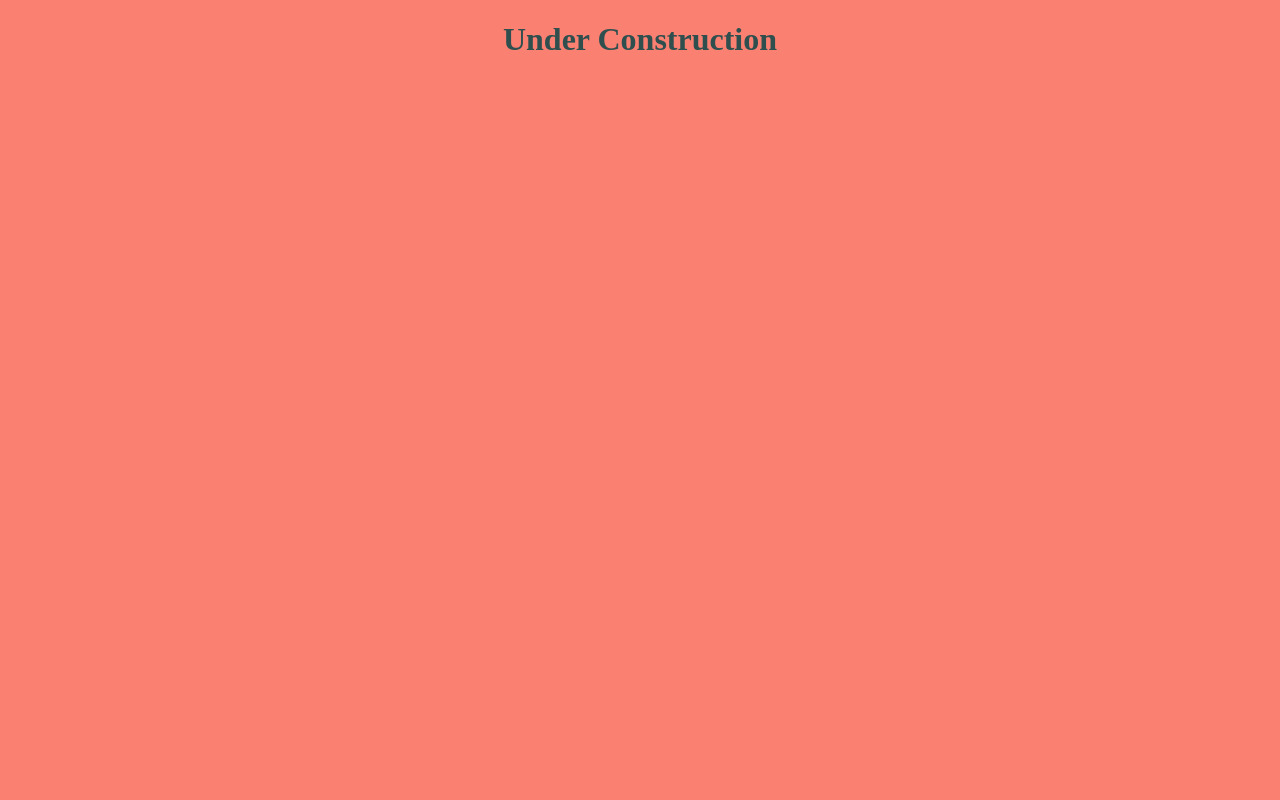
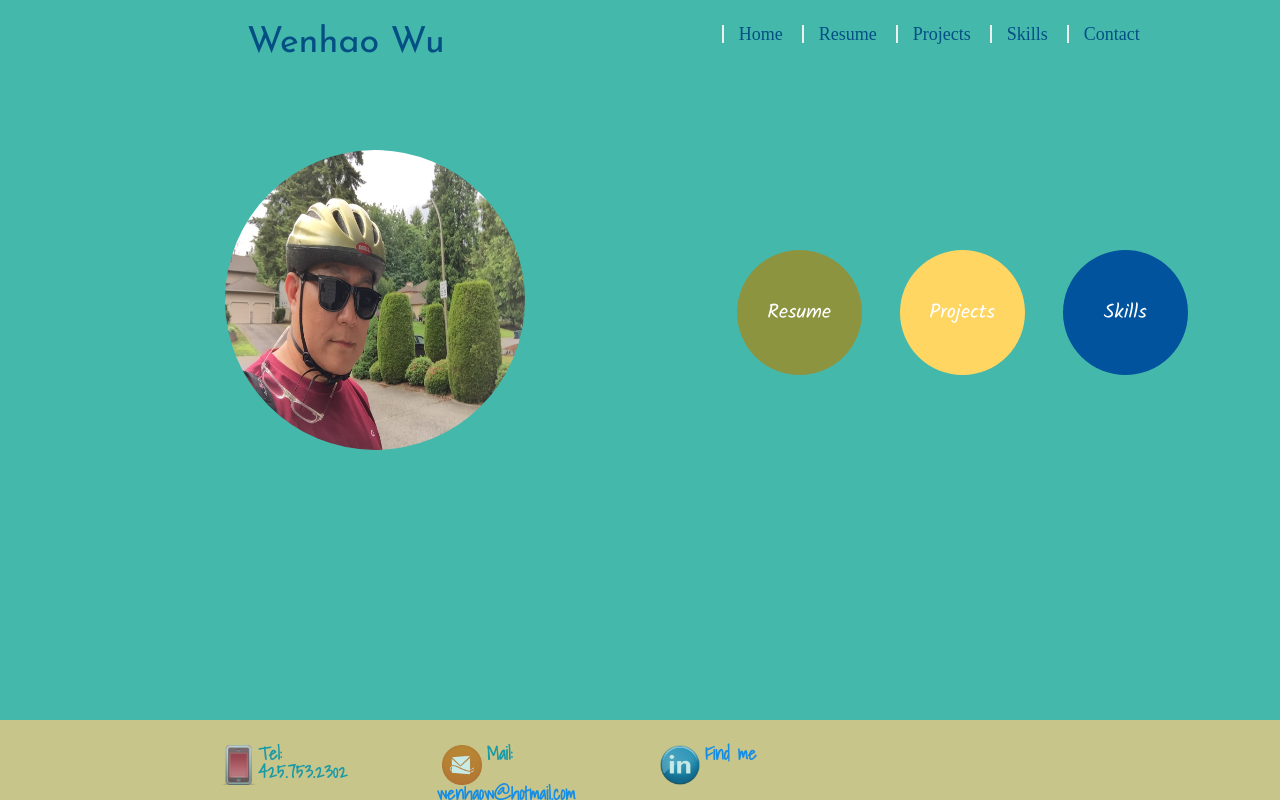
Before and after one commit to wenhaowu27/wenhaowu27.github.io, a plain HTML site: page index.html in a window 1280 px wide. Drawn offline with nearby package versions, Linux system fonts and the light colour scheme; a web font is replaced by a local one.

Commit message:
2nd tried to push

```diff
--- /dev/null
+++ b/assets/css/color.css
@@ -0,0 +1,19 @@
+#bannerColor{
+    padding:10px;
+    background:#F2D16B;
+}
+
+#color1{
+    padding:10px;
+    background:#6BBCF2;
+}
+
+#color2{
+    padding:10px;
+    background:#D16BF2;
+}
+
+#color3{
+    padding:10px;
+    background:#6BF2D0;
+}
--- /dev/null
+++ b/assets/css/fonts.css
@@ -0,0 +1,22 @@
+#titleFont{
+    font-family: 'Josefin Sans', sans-serif;
+    font-size: 36px;
+    color:#034F84;
+    margin: 0 20%;
+}
+
+.form_font{
+    font-family: 'Gayathri', sans-serif;
+    font-size: 24px;
+    font-weight: bold;
+    color:#034F84;
+}
+
+.infoFooter{
+    font-family: 'Shadows Into Light', cursive;
+}
+
+.skillFont{
+    font-family: 'Kalam', cursive;
+    font-size:20px;
+}
--- /dev/null
+++ b/assets/css/reset.css
@@ -0,0 +1,142 @@
+/* http://meyerweb.com/eric/tools/css/reset/
+   v2.0 | 20110126
+   License: none (public domain)
+*/
+
+html,
+body,
+div,
+span,
+applet,
+object,
+iframe,
+h1,
+h2,
+h3,
+h4,
+h5,
+h6,
+p,
+blockquote,
+pre,
+a,
+abbr,
+acronym,
+address,
+big,
+cite,
+code,
+del,
+dfn,
+em,
+img,
+ins,
+kbd,
+q,
+s,
+samp,
+small,
+strike,
+strong,
+sub,
+sup,
+tt,
+var,
+b,
+u,
+i,
+center,
+dl,
+dt,
+dd,
+ol,
+ul,
+li,
+fieldset,
+form,
+label,
+legend,
+table,
+caption,
+tbody,
+tfoot,
+thead,
+tr,
+th,
+td,
+article,
+aside,
+canvas,
+details,
+embed,
+figure,
+figcaption,
+footer,
+header,
+hgroup,
+menu,
+nav,
+output,
+ruby,
+section,
+summary,
+time,
+mark,
+audio,
+video {
+
+  /* Positioning */
+  margin: 0;
+  vertical-align: baseline;
+
+  /* Box-model */
+  padding: 0;
+
+  /* Typography */
+  font-size: 100%;
+  font: inherit;
+
+  /* Visual */
+  border: 0;
+
+}
+
+/* HTML5 display-role reset for older browsers */
+article,
+aside,
+details,
+figcaption,
+figure,
+footer,
+header,
+hgroup,
+menu,
+nav,
+section { display: block; }
+
+body { line-height: 1; }
+
+ol,
+ul { list-style: none; }
+
+blockquote,
+q { quotes: none; }
+
+blockquote:before,
+blockquote:after,
+q:before,
+q:after {
+
+  /* Misc */
+  content: '';
+  content: none;
+
+}
+
+table {
+
+  /* Visual */
+  border-collapse: collapse;
+  border-spacing: 0;
+
+}
--- /dev/null
+++ b/assets/css/style.css
@@ -0,0 +1,178 @@
+body{
+    font-family: Verdana, Geneva, Tahoma, sans-serif;
+    background: #45B8AC;
+    /* background-image: url("../images/engineering_background.jpg"); */
+    /* opacity:0.5; */
+}
+
+
+.header{
+  position: fixed;
+  height: 80px;
+  left: 0;
+  top:0;
+  width: 100%;
+  font-weight: strong;
+  /* background: #FFCA7C;
+  opacity: .7; */
+  /* background:#D2C29D; */
+}
+
+/* #masthead {
+  position: fixed;
+  z-index: 99;
+  width: 100%;
+  margin: 0 0 30px;
+  overflow: auto;
+  color: #ffffff;
+  background: #ffffff;
+  border-bottom: 2px solid #cccccc;
+} */
+
+
+nav {
+  float: right;
+  margin-top: 25px;
+}
+
+nav a {
+  display: inline-block;
+  padding-left: 15px;
+  margin-left: 15px;
+  line-height: 18px;
+  color:#034F84;
+  font-size: 18px;
+  text-decoration: none;
+  border-left: 2px solid #efefef;
+}
+
+/* .circle {
+  display: inline-block;
+  position: relative;
+  padding: 50% 0;
+  border-radius: 50%;
+  width: 150px;
+  height:150px;
+  background: #FF6F61;
+  } */
+
+  .itemContainer{
+    display:inline-block;
+    justify-content: space-evenly;
+  }
+
+  .imgMe {
+    width:40%;
+    height:40%;
+    border-radius: 50%;
+    height: 300px;
+    width: 300px;
+    position: relative;
+    display: inline-block;
+    margin-top: 150px;
+    margin-left:225px;
+  }
+  /* .circleImg {
+    position: relative;
+    display: inline-block;
+    margin-top: 250px;
+    margin-left:300px;
+    background: #8D9440;
+    border-radius: 50%;
+    height: 200px;
+    width: 200px;
+  } */
+
+  .circleResume {
+    position: relative;
+    display: inline-block;
+    margin-top: 250px;
+    margin-left:300px;
+    background: #8D9440;
+    border-radius: 50%;
+    height: 125px;
+    width: 125px;
+  }
+
+  .circleProject {
+    position: relative;
+    display: inline-block;
+    margin-top: 250px;
+    margin-left:30px;
+    background:  #FFD662;
+    border-radius: 50%;
+    height: 125px;
+    width: 125px;
+  }
+
+  .circleSkill {
+    position: relative;
+    display: inline-block;
+    margin-top: 250px;
+    margin-left:30px;
+    background: #00539C;
+    border-radius: 50%;
+    height: 125px;
+    width: 125px;
+  }
+
+
+ #name {
+  padding: 25px 0;
+  }
+
+  .footer {
+    position: fixed;
+    height: 80px;
+    padding: 25px 0;
+    left: 0;
+    bottom: 0;
+    width: 100%;
+    background: #FFCA7C;
+    opacity: .7;
+    /* background: #D2C29D; */
+    color: #088da5;
+    font-size: large;
+    font-weight: bolder;
+  }
+
+  .imgPhone {
+    display: flexbox;
+    float: left;
+    width: 40px;
+    height:40px;
+  }
+
+  .imgMail {
+    display: flexbox;
+    margin:0 5px;
+    float: left;
+    width:40px;
+    height:40px;
+  }
+
+  .imgLinkedin {
+    display: flexbox;
+    margin:0 5px;
+    float: left;
+    width:40px;
+    height:40px;
+  }
+
+  div.container4 {
+    height: 125px;
+    position: relative }
+  div.container4 p {
+    margin: 0;
+    position: absolute;
+    top: 50%;
+    left: 50%;
+    color:white;
+    margin-right: -50%;
+    transform: translate(-50%, -50%) }
+
+    .projectContainer {
+      display: block;
+      margin-left: 100px;
+      margin-top: 100px;
+    }
--- a/index.html
+++ b/index.html
@@ -3,11 +3,126 @@
 <head>
     <meta charset="UTF-8">
     <meta name="viewport" content="width=device-width, initial-scale=1.0">
+    <link href="https://fonts.googleapis.com/css?family=Gayathri|Josefin+Sans|Kalam|Shadows+Into+Light&display=swap" rel="stylesheet">
+    <link rel="stylesheet" href="https://maxcdn.bootstrapcdn.com/bootstrap/4.3.1/css/bootstrap.min.css">
     <meta http-equiv="X-UA-Compatible" content="ie=edge">
-    <title>Document</title>
-    <link rel="stylesheet" type="text/css" href="style.css">
+    <title>My Portfolio</title>
+    <link rel="stylesheet" type="text/css" href="./assets/css/style.css">
+    <link rel="stylesheet" type="text/css" href="./assets/css/reset.css">
+    <link rel="stylesheet" type="text/css" href="./assets/css/fonts.css">
+    <link rel="stylesheet" type="text/css" href="./assets/css/color.css">
 </head>
 <body>
-    <h1>Under Construction</h1>
+
+  <!-- Header-->
+
+  <div class="header">
+      <div class="row" id="name">
+
+          <h1 id="titleFont">Wenhao Wu</h1>
+          <nav id="form_font">
+              <a href="index.html">Home</a>
+              <a href="assets/images/Wenhao Wu.pdf">Resume</a>
+              <a href="project.html">Projects</a>
+              <a href="skill.html">Skills</a>
+              <a href="mailto:wenhaow@hotmail.com">Contact</a>
+            </nav>
+
+      </div>
+    </div>
+
+  <!-- Header-->
+
+  <!-- content -->
+
+  <div class="row">
+
+
+   <div class="col-md-4">
+
+    <div class="circleImg">
+
+      <img class="imgMe" src="assets/images/me.jpg">
+
+    </div>
+
+   </div>
+
+   <div class="col-md-8">
+    <div class="itemContainer skillFont">
+
+        <div class="circleResume">
+            <div class="container4">
+               <a href="assets/images/Wenhao Wu.pdf"><p>Resume</p></a>
+              </div>
+        </div>
+
+        <div class="circleProject">
+            <div class="container4">
+               <a href="project.html"><p>Projects</p></a>
+              </div>
+        </div>
+
+        <div class="circleSkill">
+            <div class="container4">
+               <a href="skill.html"><p>Skills</p></a>
+              </div>
+        </div>
+
+    </div>
+
+
+   </div>
+
+
+  </div>
+
+  <!-- content -->
+
+<!-- Footer -->
+
+<div class="footer">
+  <div class="row infoFooter">
+
+    <div class="col-md-2"></div>
+    <div class="col-md-2">
+
+        <img class="imgPhone" href="#" src="assets/images/iphone.ico" alt="phone">
+        <p><i>Tel:</i></p>
+        <a><i>425.753.2302</i></a>
+
+    </div>
+    <div class="col-md-2">
+
+        <img class="imgMail" src="assets/images/hotmail.ico" alt="mail">
+        <p>Mail:</p>
+        <a href="mailto:wenhaow@hotmail.com">wenhaow@hotmail.com</a>
+
+    </div>
+    <div class="col-md-2">
+
+        <img class="imgLinkedin" src="assets/images/linkedin.ico" alt="Linkedin">
+        <a href="https://www.linkedin.com/in/wenhao-wu-mba-msme-85879b" style="margin-top: 10px">Find me</a>
+
+    </div>
+    <div class="col-md-2"></div>
+    <div class="col-md-2"></div>
+
+  </div>
+
+</div>
+
+
+
+<!-- Footer -->
+
+
+
+  <script src="https://ajax.googleapis.com/ajax/libs/jquery/3.4.1/jquery.min.js"></script>
+  <script src="https://cdnjs.cloudflare.com/ajax/libs/popper.js/1.14.7/umd/popper.min.js"></script>
+  <script src="https://maxcdn.bootstrapcdn.com/bootstrap/4.3.1/js/bootstrap.min.js"></script>
+
+
+  </footer>
 </body>
 </html>
--- a/style.css
+++ /dev/null
@@ -1,7 +0,0 @@
-body{
-    background:salmon;
-}
-h1{
-    color:darkslategrey;
-    text-align: center;
-}
```
Also changed, not shown: assets/css/skillList.css (added, +9 -0 lines), project.html (added, +95 -0 lines), skill.html (added, +97 -0 lines), assets/images/hotmail.ico (added), assets/images/iphone.ico (added), assets/images/linkedin.ico (added), assets/images/me.jpg (added), assets/js/app.js (added), 1 other file.
